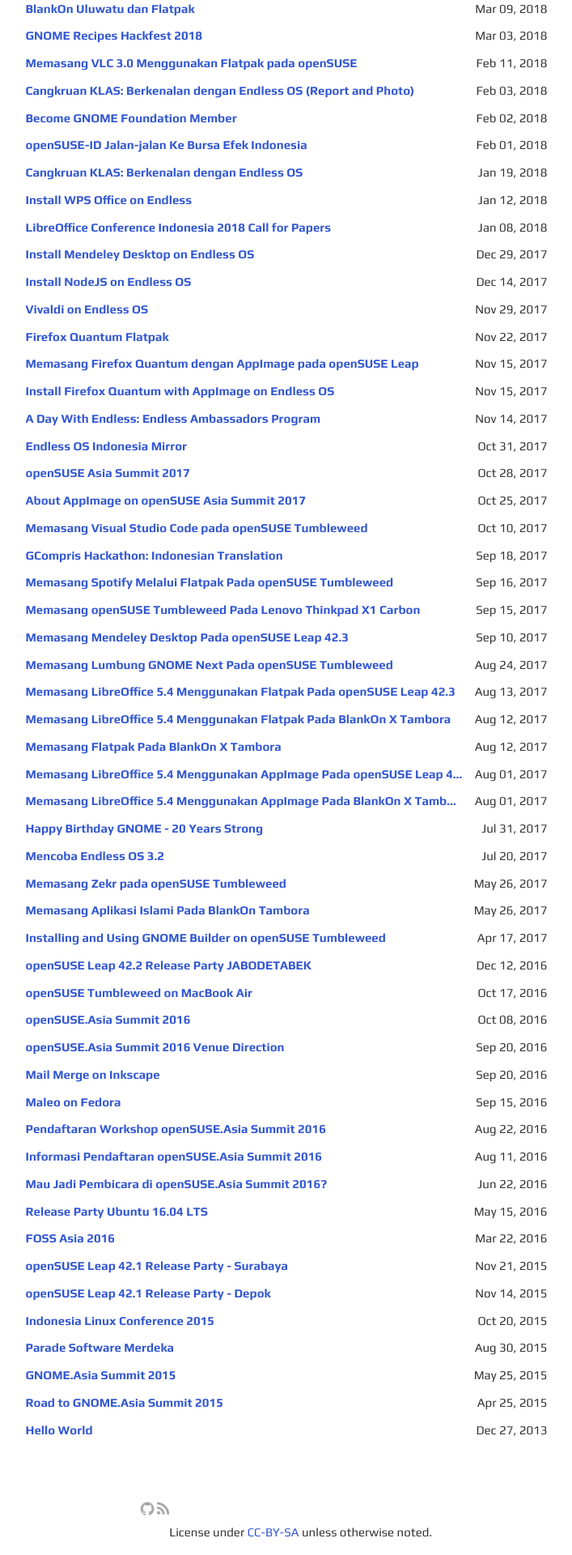
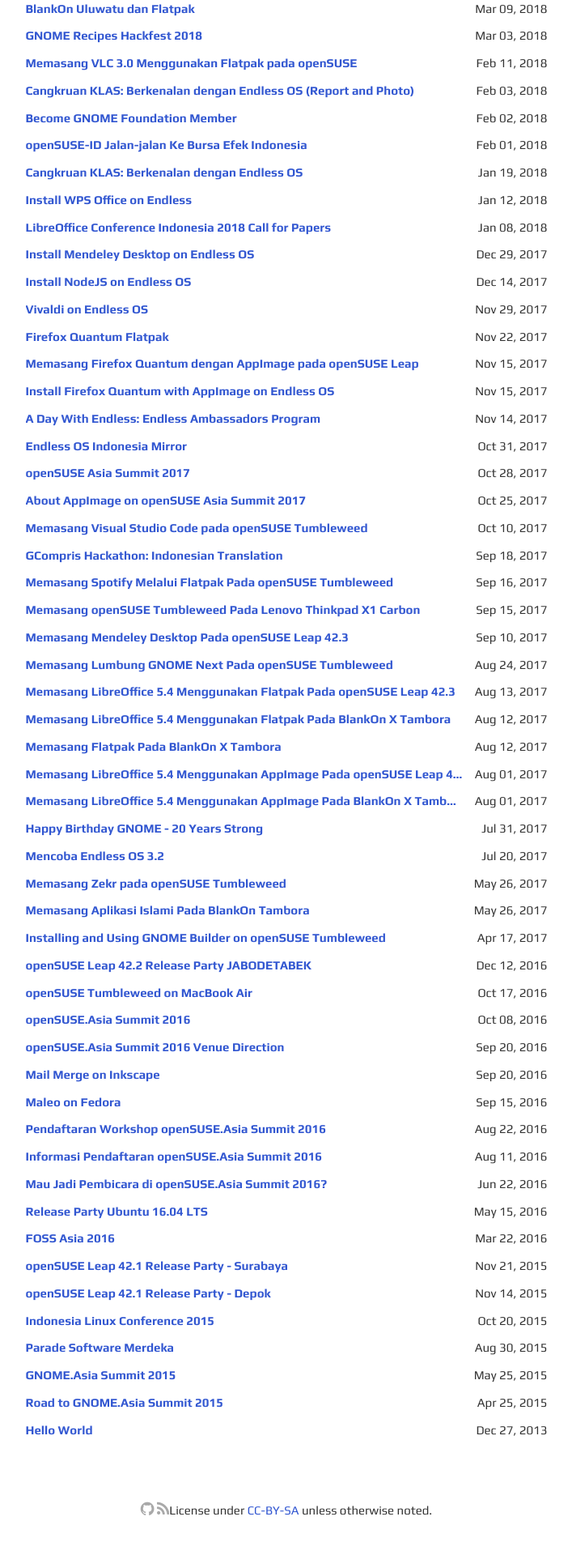
Before and after one commit to cho2/cho2.github.io, a Jekyll site: the page built from index.html, in a window 1280 px wide. Shown: the part 3444-5364 px from the top of the page at 81% size, without its empty margins (286-993 px from the left). Built offline with Jekyll 4.4.1, drawn with Linux system fonts in a browser that asks for light colours; after the commit the page ends 5338 px from its top, so only the background shows below that.

Commit message:
Fix footer

```diff
--- a/_layouts/default.html
+++ b/_layouts/default.html
@@ -68,9 +68,9 @@ layout: compress
     <a href="{{site.url}}{{ site.baseurl }}/atom.xml" title="Feed RSS" target="_blank" rel="noopener noreferrer"><i
         class="fa fa-rss" aria-hidden="true"></i></a>
   </div>
-  <div div class="social-footer-icons">
-    <br>
+  <div class="social-footer-icons">
     <p>License under <a href="https://creativecommons.org/licenses/by-sa/">CC-BY-SA</a> unless otherwise noted.</p>
+  </div>
 </div>
 </footer>
 
```
